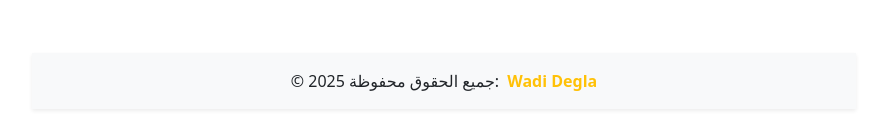
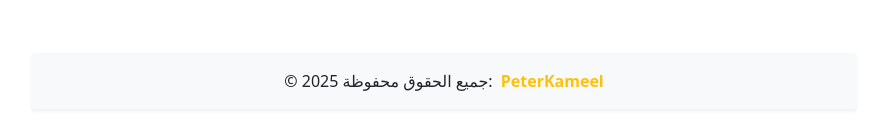
Before and after one commit to peterAlpert/WadiDegla, an Angular app: page /controlInfo in a window 1280 px wide. Shown: the part 376-506 px from the top of the page, without its empty margins (196-1083 px from the left). Built offline with nearby package versions, Linux system fonts and the light colour scheme.

Commit message:
edit copyright in footer

```diff
--- a/src/app/Components/footer/footer.component.html
+++ b/src/app/Components/footer/footer.component.html
@@ -1,6 +1,6 @@
 <footer class="bg-light text-center text-lg-start mt-auto shadow-sm">
     <div class="text-center py-3 text-dark">
         © 2025 جميع الحقوق محفوظة:
-        <a class="text-warning text-decoration-none fw-bold ms-1" href="#">Wadi Degla</a>
+        <a class="text-warning text-decoration-none fw-bold ms-1" href="#">PeterKameel</a>
     </div>
 </footer>
```
